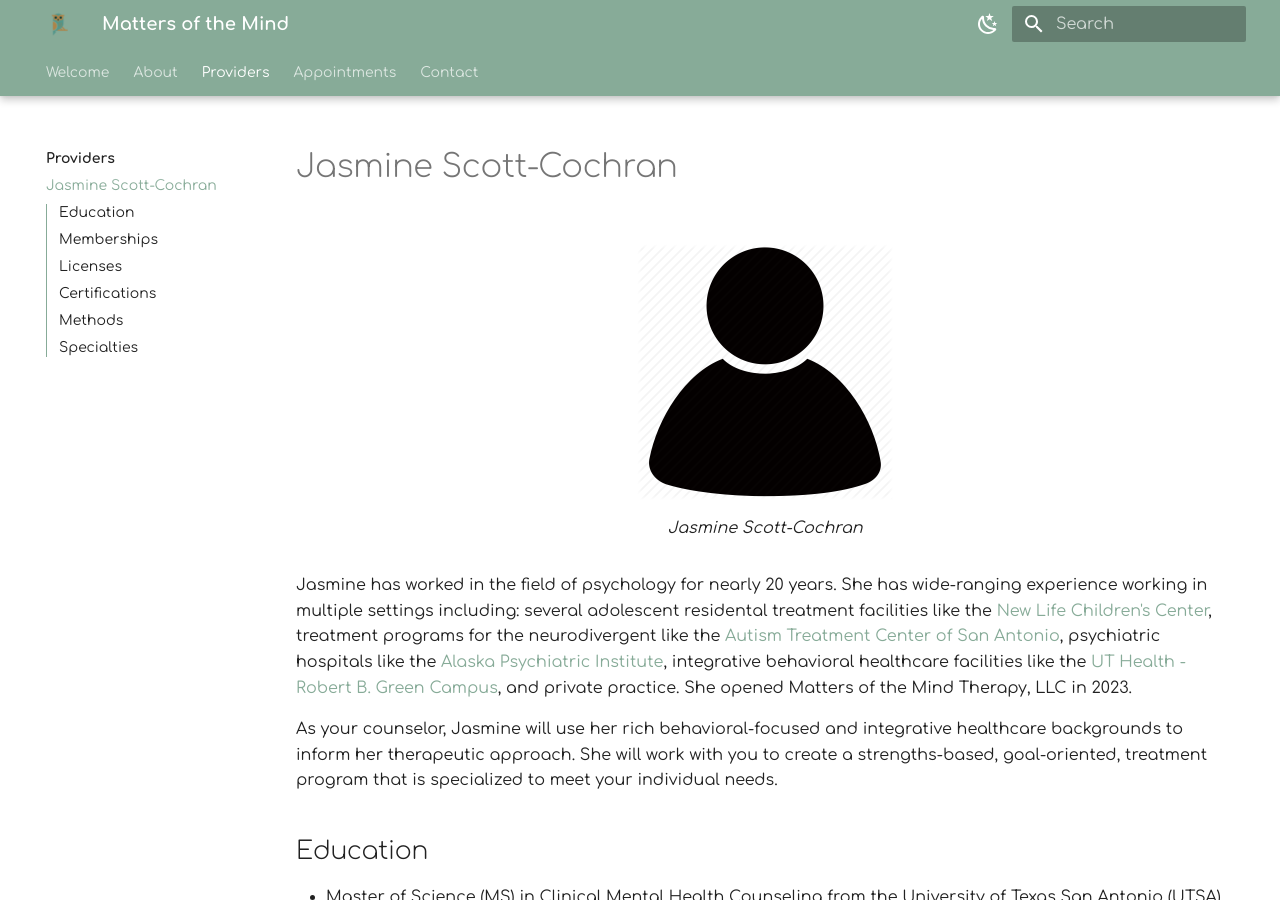
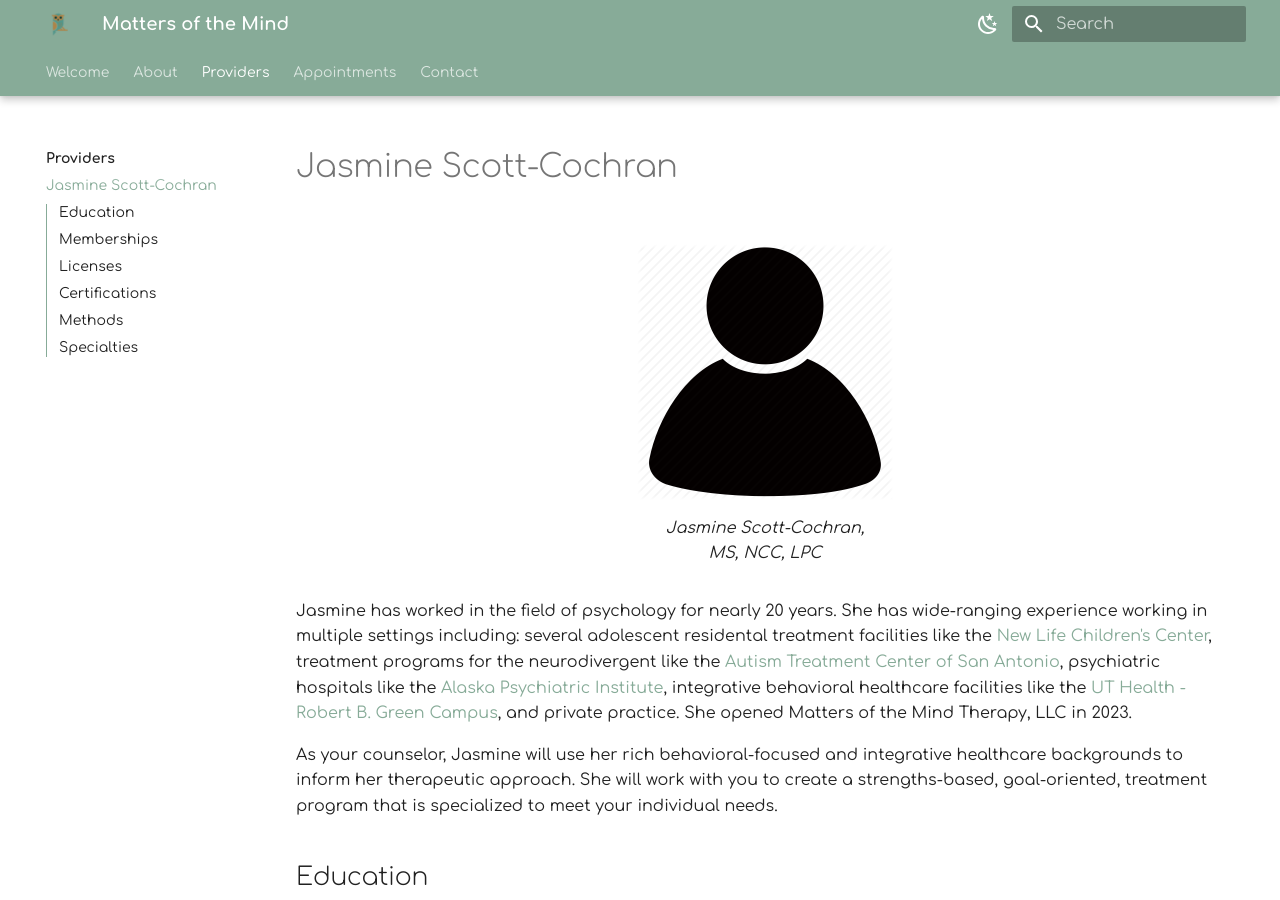
Before and after one commit to motm-therapy/website, an MkDocs documentation site: the page built from docs/providers/jasmine.md, in a window 1280 px wide and 900 px high. Built offline with MkDocs 1.6.1 and Material for MkDocs 9.7.7, drawn with Linux system fonts in a browser that asks for light colours.

Commit message:
Update jasmine.md

```diff
--- a/docs/providers/jasmine.md
+++ b/docs/providers/jasmine.md
@@ -3,7 +3,7 @@
 <figure markdown>
   ![Jasmine Scott-Cochran](assets/provider.jpg){ height="256" width="256" loading="lazy" }
   <figcaption>
-    Jasmine Scott-Cochran
+    Jasmine Scott-Cochran,<br>MS, NCC, LPC
   </figcaption>
 </figure>
 
```
